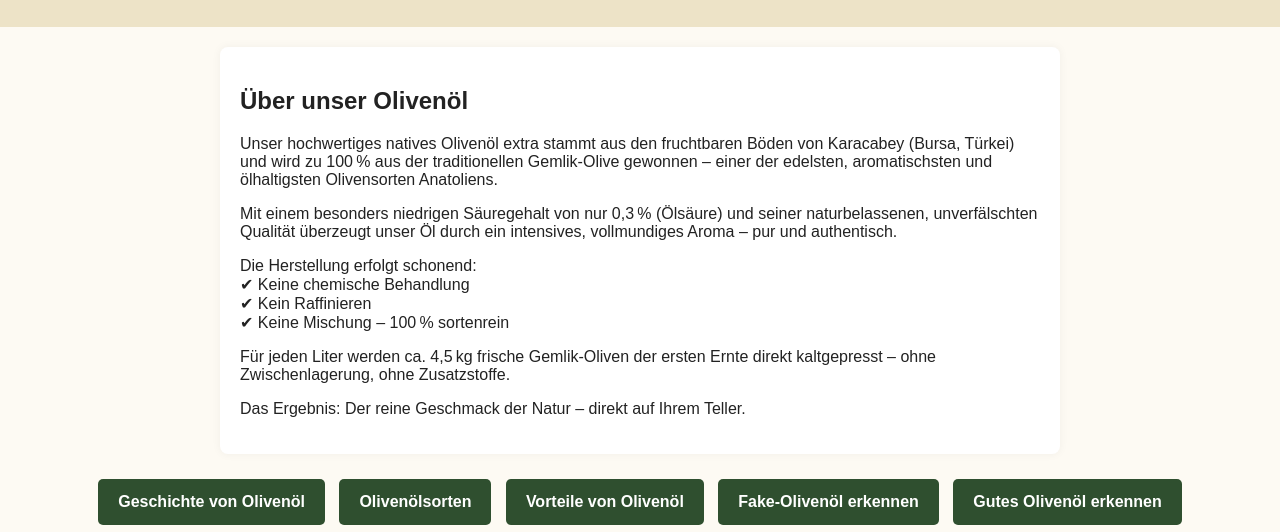
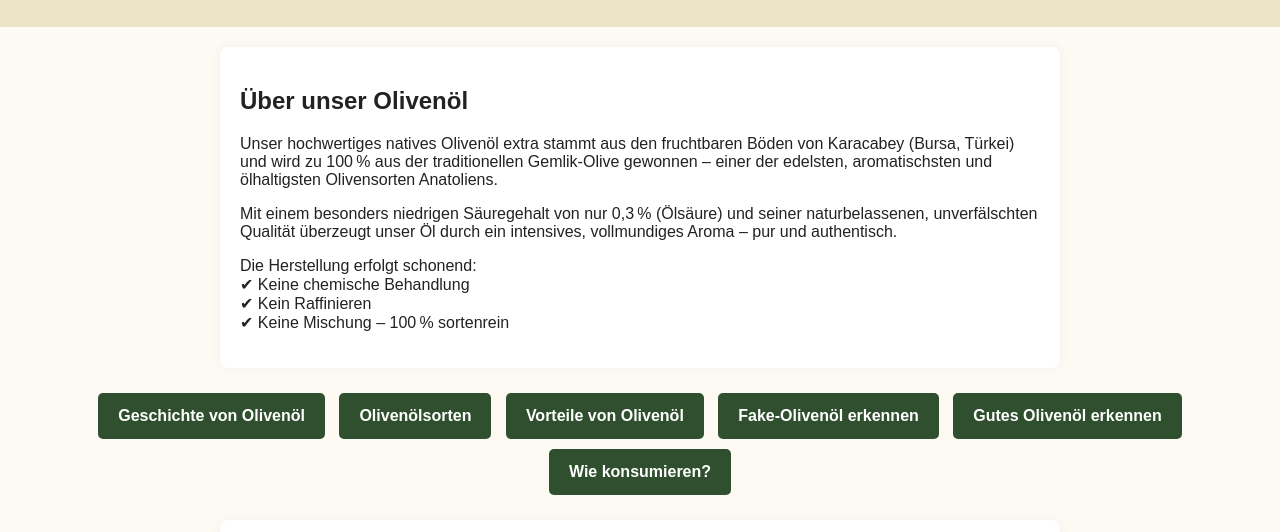
Before and after one commit to Axis-Damla/oliveoil, a plain HTML site: page index.html in a window 1280 px wide. Shown: the part 261-793 px from the top of the page. Drawn offline with Linux system fonts and the light colour scheme.

Commit message:
Update index.html

```diff
--- a/index.html
+++ b/index.html
@@ -109,10 +109,6 @@
   ✔ Keine chemische Behandlung<br>
   ✔ Kein Raffinieren<br>
   ✔ Keine Mischung – 100 % sortenrein</p>
-
-  <p>Für jeden Liter werden ca. 4,5 kg frische Gemlik-Oliven der ersten Ernte direkt kaltgepresst – ohne Zwischenlagerung, ohne Zusatzstoffe.</p>
-
-  <p>Das Ergebnis: Der reine Geschmack der Natur – direkt auf Ihrem Teller.</p>
 `,
         buttons: [
           "Geschichte von Olivenöl",
```
